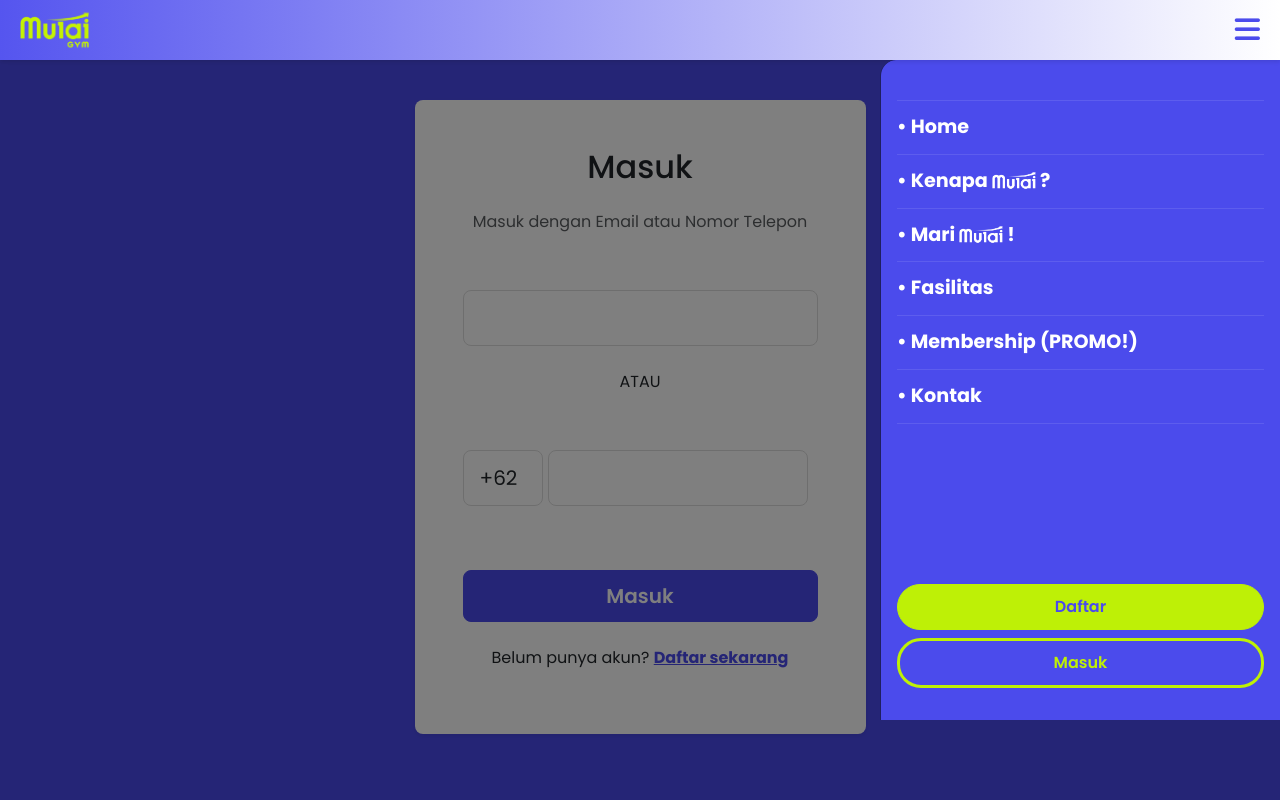
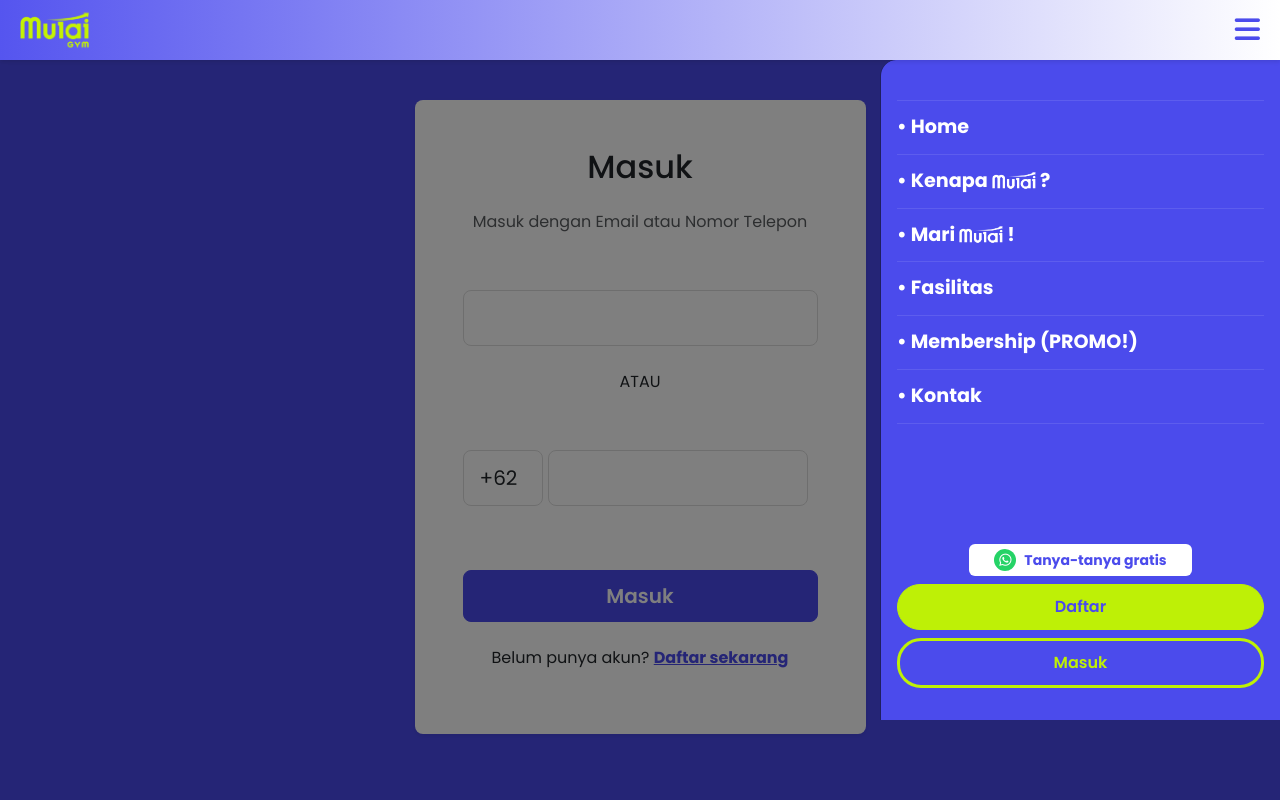
Before and after one commit to corneliusyanm/mulai-web, a Django app: page /masuk/ in a window 1280 px wide, after a click that opens the changed part. Run offline with Django 4.2, Linux system fonts and the light colour scheme; some libraries are stand-ins or nearby versions.

Commit message:
add WA link to toggle

```diff
--- a/templates/base.html
+++ b/templates/base.html
@@ -146,6 +146,14 @@
                 </li>
             </ul>
             <div class="mt-auto">
+                <div class="nav-item mb-2 d-flex justify-content-center">
+                  <a href="https://wa.me/+628996940908" class="btn py-1 px-4 rounded d-flex align-items-center justify-content-center" style="background-color: white; color: #4B4BEC; height: 32px; white-space: nowrap; overflow: hidden; font-size: 14px; width: fit-content;" target="_blank" rel="noopener noreferrer">
+                    <div class="d-flex align-items-center justify-content-center me-2" style="background-color: #25D366; width: 22px; height: 22px; border-radius: 50%; flex-shrink: 0;">
+                        <i class="fab fa-whatsapp" style="color: white; font-size: 14px;"></i>
+                    </div>
+                    <span style="font-weight: bold;">Tanya-tanya gratis</span>
+                  </a>
+                </div>
                 {% if request.session.member_email %}
                     <div class="nav-item mb-2">
                         <a class="btn btn-secondary w-100" href="{% url 'member_details' %}">Akun Saya</a>
```
